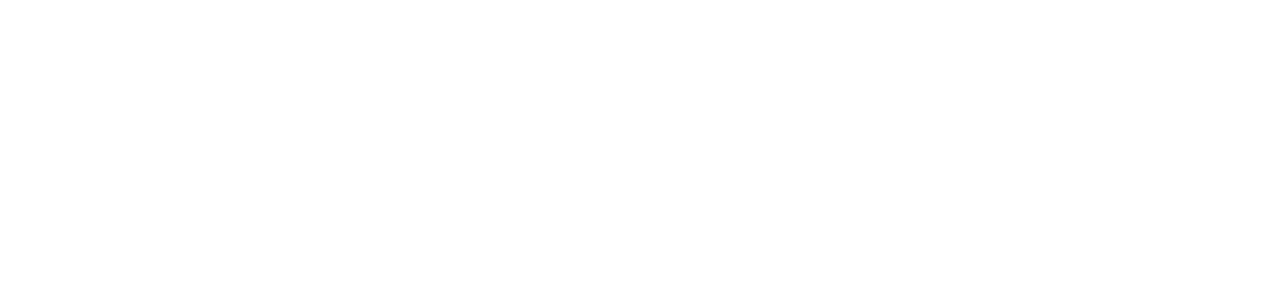
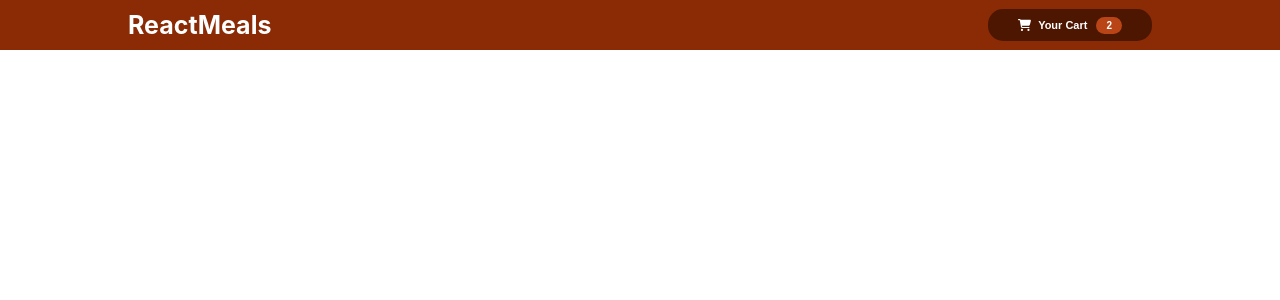
Before and after one commit to BadieSAKKA2/Section2, a React (Create React App) app in the folder food-delivery/: page / in a window 1280 px wide. Shown: the top 300 px of the page. Built offline with nearby package versions, Linux system fonts and the light colour scheme.

Commit message:
added header

```diff
--- a/food-delivery/src/App.js
+++ b/food-delivery/src/App.js
@@ -1,9 +1,10 @@
 import './App.css';
+import Header from './Components/Header/Header';
 
 function App() {
   return (
     <div className="App">
-
+        <Header></Header>
     </div>
   );
 }
--- /dev/null
+++ b/food-delivery/src/Components/Header/Header.css
@@ -0,0 +1,50 @@
+.header {
+  display: flex;
+  justify-content: space-between;
+  align-items:center;
+  text-align: center;
+  background: #8a2b06;
+  height: 50px;
+}
+
+.header-title{
+    font-size: 25px;
+    line-height: 1;
+    color: white;
+    font-weight: bold;
+    margin-left: 10%;
+}
+.cart-button{
+    margin-right: 10%;
+    border-radius: 15px;
+    height: 65%;
+    color: white;
+    background: #4D1601;
+    border: none;
+    padding: 0 30px;
+    display: flex;
+    align-items: center;
+}
+.cart-button:hover{
+    background-color: #461603;
+}
+.cart-button:active{
+    background-color: #3d1302;
+}
+.cart-button-text{
+    margin: 0 7px;
+    font-size: 11px;
+    font-weight: bold;
+}
+.cart-icon{
+    height: 12px;
+    filter: brightness(0) invert(1);
+}
+.cart-number-tag{
+    border-radius: 20px;
+    background: #B94517;
+    padding: 3px 10px;
+    margin-left: 2px;
+    font-size: 10px;
+    font-weight: bold;
+}
--- /dev/null
+++ b/food-delivery/src/Components/Header/Header.js
@@ -0,0 +1,18 @@
+import "./Header.css";
+import cartIcon from "../../assets/cart-shopping-solid.svg";
+//import cartIcon from "../../assets/cart.png";
+
+function Header() {
+  return (
+    <div className="header">
+      <div className="header-title">ReactMeals</div>
+      <button id="cart-button" className="cart-button">
+        <img src={cartIcon} alt="Cart Icon" className="cart-icon" />
+        <div className="cart-button-text">Your Cart</div>
+        <div className="cart-number-tag">2</div>
+      </button>
+    </div>
+  );
+}
+
+export default Header;
```
Also changed, not shown: food-delivery/src/assets/cart-shopping-solid.svg (added), food-delivery/src/assets/cart.png (added).
